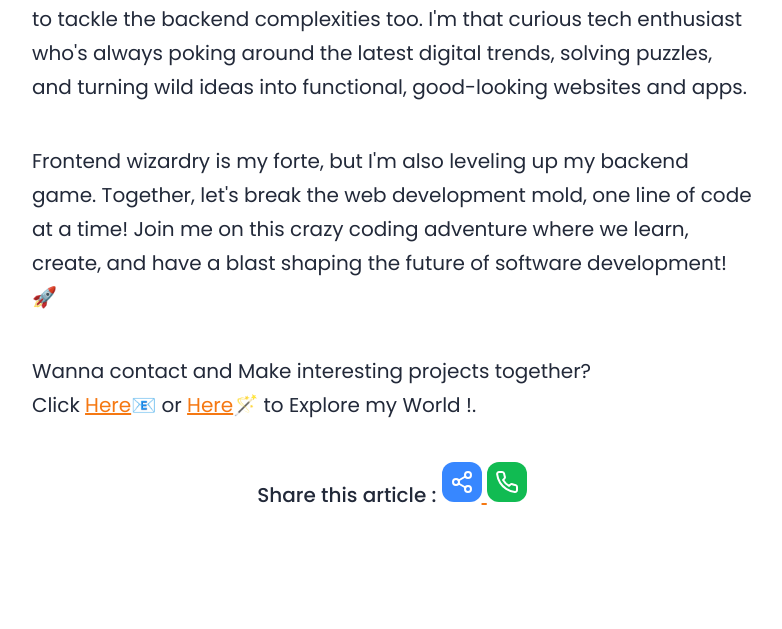
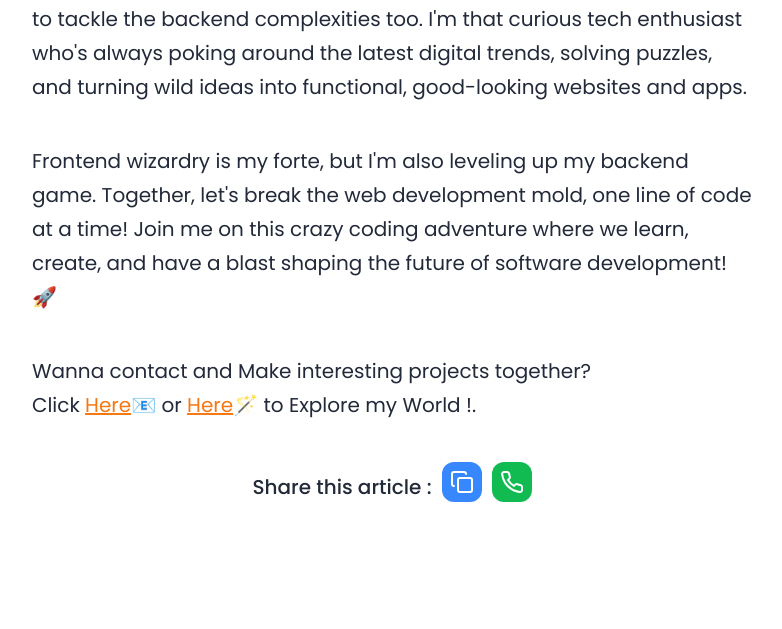
Before and after one commit to Xeven777/astroblog, an Astro site: page /about in a window 1280 px wide. Shown: the part 1334-1963 px from the top of the page, without its empty margins (248-1030 px from the left). Built offline with nearby package versions, Linux system fonts and the light colour scheme; Astro itself is replaced by a stand-in of ours.

Commit message:
fix img and links

```diff
--- a/src/layouts/BlogPost.astro
+++ b/src/layouts/BlogPost.astro
@@ -9,14 +9,13 @@ const { title, description, pubDate, updatedDate, heroImage, author } =
   Astro.props;
 const link = Astro.url.href;
 const wap = encodeURIComponent(
-  `Hey! I came across this awesome article - **${title}**  in Blastro. Check it out here now! ${link}`
+  `Hey! I came across this awesome article⚡ - *${title}*  in Blastro🔥. Check it out here now! ${link}`
 );
-console.log(wap);
 ---
 
 <html lang="en">
   <head>
-    <BaseHead title={title} description={description} />
+    <BaseHead title={title} description={description} image={heroImage} />
     <style>
       main {
         width: calc(100% - 2em);
@@ -64,18 +63,18 @@ console.log(wap);
         border-radius: 12px;
         color: white;
       }
-      .icon:active {
-        transform: scale(0.9);
-      }
       .link svg {
         background-color: #2d81fff2;
+        cursor: pointer;
       }
       .wap svg {
-        background-color: rgba(5, 184, 73, 0.949);
+        background-color: #05b849f2;
       }
       .share {
-        text-align: center;
-        margin: auto;
+        display: flex;
+        align-items: center;
+        gap: 10px;
+        justify-content: center;
       }
     </style>
   </head>
@@ -111,7 +110,7 @@ console.log(wap);
         </div>
         <div class="share">
           Share this article :
-          <a href={`${link}`} target="_blank" class="icon link">
+          <div class="icon link">
             <svg
               xmlns="http://www.w3.org/2000/svg"
               width="24"
@@ -122,21 +121,24 @@ console.log(wap);
               stroke-width="2"
               stroke-linecap="round"
               stroke-linejoin="round"
-              class="lucide lucide-share-2"
-              ><circle cx="18" cy="5" r="3"></circle><circle
-                cx="6"
-                cy="12"
-                r="3"></circle><circle cx="18" cy="19" r="3"></circle><line
-                x1="8.59"
-                x2="15.42"
-                y1="13.51"
-                y2="17.49"></line><line
-                x1="15.41"
-                x2="8.59"
-                y1="6.51"
-                y2="10.49"></line></svg
+              class="lucide lucide-copy"
+              ><rect width="14" height="14" x="8" y="8" rx="2" ry="2"
+              ></rect><path
+                d="M4 16c-1.1 0-2-.9-2-2V4c0-1.1.9-2 2-2h10c1.1 0 2 .9 2 2"
+              ></path></svg
             >
-          </a>
+          </div>
+          <script>
+            const tgt = document.querySelector(".link");
+            if (tgt) {
+              tgt.addEventListener("click", () => {
+                navigator.clipboard.writeText(window.location.href);
+                alert("Link copied to clipboard!");
+              });
+            } else {
+              alert("Copy Failed ;(");
+            }
+          </script>
           <a
             href={`https://wa.me/?text=${wap}`}
             target="_blank"
--- a/src/styles/global.css
+++ b/src/styles/global.css
@@ -24,6 +24,7 @@ body {
   text-align: left;
   background: linear-gradient(var(--gray-gradient)) no-repeat;
   background-size: 100% 600px;
+  word-wrap: break-word;
   color: rgb(var(--gray-dark));
   font-size: 20px;
   line-height: 1.7;
```
